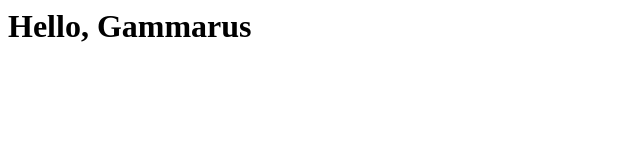
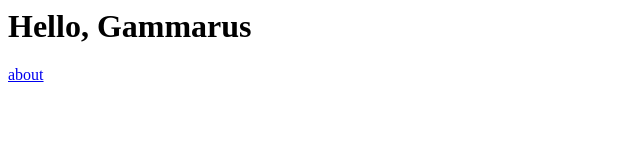
Before and after one commit to gammarus-y/gammarus-y.github.io, a plain HTML site: page index.html in a window 1280 px wide. Shown: the full height of the page, 0-640 px from the left. Drawn offline with Linux system fonts and the light colour scheme.

Commit message:
Update index.html

```diff
--- a/index.html
+++ b/index.html
@@ -1 +1 @@
-<h1>Hello, Gammarus</h1><a href="/about"></a>
+<h1>Hello, Gammarus</h1><a href="/about">about</a>
```
